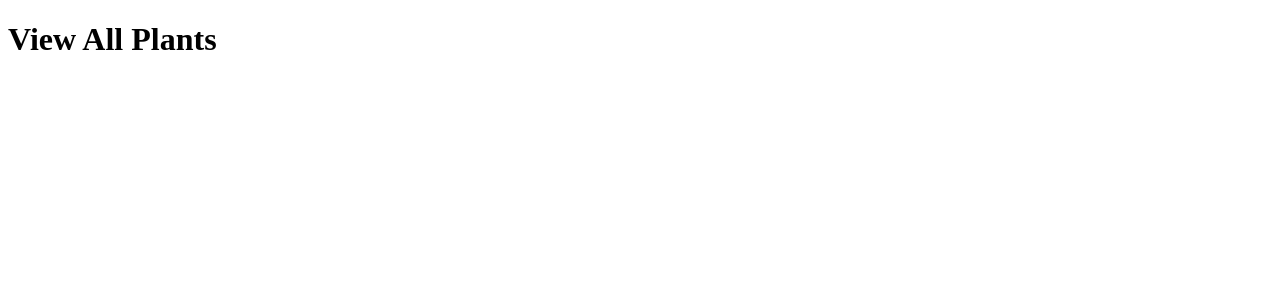
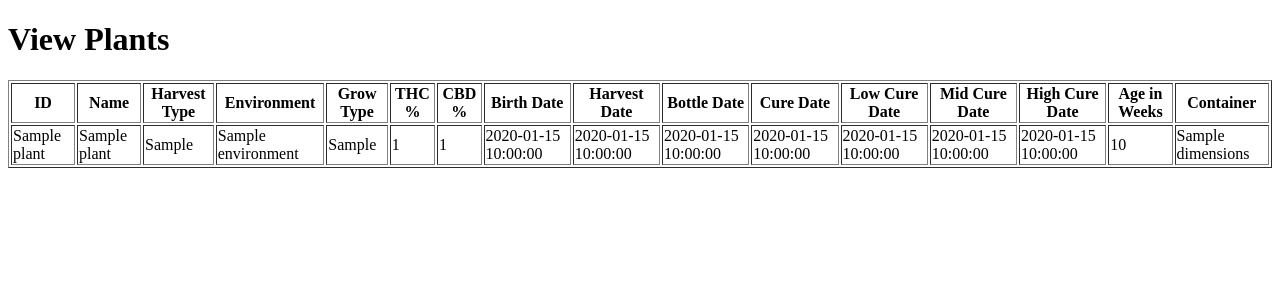
Before and after one commit to 13alvone/veg-crib, a Flask app: template templates/view_plants.html in a window 1280 px wide. Shown: the top 300 px of the page. Run offline with Flask 2, Linux system fonts and the light colour scheme; the template is opened without the code that fills it: most values are stand-ins (such as "Sample title", 1, 10 or a date in 2020).

Commit message:
Updated several components, but this is in no way a working version. More a demo of things to come.

```diff
--- a/app.py
+++ b/app.py
@@ -1,4 +1,7 @@
 from flask import Flask, render_template, request, redirect, url_for
+from datetime import datetime, timedelta
+import math
+
 from veg_crib_manage import Backend, Chemical, ContainerEnvironment, Plant, PlantContainer
 
 app = Flask(__name__)
@@ -27,25 +30,42 @@ def add_environment():
         return redirect(url_for('index'))
     return render_template('add_environment.html')
 
-@app.route('/add_plant', methods=['GET', 'POST'])
+@app.route('/add_plant', methods=['POST'])
 def add_plant():
+    environment_name = request.form.get('environment', None)
+
+    if not environment_name:
+        return "Error: No environment selected or available"
+
     if request.method == 'POST':
         name = request.form['name']
         harvest_type = request.form['harvest_type']
         environment_name = request.form['environment']
         environment = backend.completed_dict['container_environments'].get(environment_name)
-        new_plant = Plant(name, harvest_type, environment, id)
-        backend.completed_dict['plants'][id] = new_plant
-        backend.update_database()
-        return redirect(url_for('index'))
+        grow_type = request.form['grow_type']
+        thc = float(request.form['thc'])
+        cbd = float(request.form['cbd'])
+        birth_date_str = request.form['birth_date']
+        birth_date = datetime.strptime(birth_date_str, '%Y-%m-%d').date()
+
+        # Calculations
+        harvest_date = birth_date + timedelta(weeks=17)
+        bottle_date = harvest_date  # Default to harvest_date
+        low_cure_date = birth_date + timedelta(weeks=20)
+        mid_cure_date = birth_date + timedelta(weeks=23, days=3)
+        high_cure_date = birth_date + timedelta(weeks=27)
+        age_in_weeks = math.ceil((datetime.now().date() - birth_date).days / 7)
+
+        # Create Plant object and add to backend
+        new_plant = Plant(name, harvest_type, environment, grow_type, thc, cbd, birth_date,
+                          harvest_date, bottle_date, low_cure_date, mid_cure_date, high_cure_date, age_in_weeks)
+        backend.add_plant(new_plant)
+
+        return redirect(url_for('view_plants'))
+
+    # For GET request, just show the form
     environments = list(backend.completed_dict['container_environments'].keys())
     return render_template('add_plant.html', environments=environments)
-
-#@app.route('/view_environments')
-#def view_environments():
-#    backend.load_from_database()  # Replacing thaw_custom_objects with load_from_database
-#    environments = backend.completed_dict['container_environments']
-#    return render_template('view_environments.html', environments=environments)
 
 @app.route('/view_environments')
 def view_environments():
--- a/templates/view_plants.html
+++ b/templates/view_plants.html
@@ -1,10 +1,54 @@
 <!DOCTYPE html>
-<html>
+<html lang="en">
 <head>
-    <title>View All Plants</title>
+    <meta charset="UTF-8">
+    <title>View Plants</title>
 </head>
 <body>
-    <h1>View All Plants</h1>
-    <!-- List of plants will go here -->
+    <h1>View Plants</h1>
+    <table border="1">
+        <thead>
+            <tr>
+                <th>ID</th>
+                <th>Name</th>
+                <th>Harvest Type</th>
+                <th>Environment</th>
+                <th>Grow Type</th>
+                <th>THC %</th>
+                <th>CBD %</th>
+                <th>Birth Date</th>
+                <th>Harvest Date</th>
+                <th>Bottle Date</th>
+                <th>Cure Date</th>
+                <th>Low Cure Date</th>
+                <th>Mid Cure Date</th>
+                <th>High Cure Date</th>
+                <th>Age in Weeks</th>
+                <th>Container</th>
+            </tr>
+        </thead>
+        <tbody>
+            {% for id, plant in plants.items() %}
+                <tr>
+                    <td>{{ id }}</td>
+                    <td>{{ plant.name }}</td>
+                    <td>{{ plant.harvest_type }}</td>
+                    <td>{{ plant.environment.name }}</td>
+                    <td>{{ plant.grow_type }}</td>
+                    <td>{{ plant.thc_percentage }}</td>
+                    <td>{{ plant.cbd_percentage }}</td>
+                    <td>{{ plant.birth_date }}</td>
+                    <td>{{ plant.harvest_date }}</td>
+                    <td>{{ plant.bottle_date }}</td>
+                    <td>{{ plant.cure_date }}</td>
+                    <td>{{ plant.low_cure_date }}</td>
+                    <td>{{ plant.mid_cure_date }}</td>
+                    <td>{{ plant.high_cure_date }}</td>
+                    <td>{{ plant.age_in_weeks }}</td>
+                    <td>{{ plant.container.dimensions }}</td>
+                </tr>
+            {% endfor %}
+        </tbody>
+    </table>
 </body>
 </html>
--- a/veg_crib_manage.py
+++ b/veg_crib_manage.py
@@ -104,23 +104,22 @@ class Chemical:
         return self.description
 
 class Plant:
-    def __init__(self, _name, _harvest_type, _environment, _id, _grow_type='standard', _thc_percentage=0, _cure='',
-                 _cbd_percentage=0, _birth_date=datetime.date.today(), _container_rxd='12x14'):
-        self.id = _id
-        self.name = f'{_name}'
-        self.harvest_type = _harvest_type
-        self.environment = _environment
-        self.grow_type = _grow_type
-        self.thc_percentage = _thc_percentage
-        self.cbd_percentage = _cbd_percentage
-        self.birth_date = f'{_birth_date}'
-        self.harvest_date = f'{(_birth_date + datetime.timedelta(days=112)).strftime("%x")}'
-        self.bottle_date = f'{(_birth_date + datetime.timedelta(days=119)).strftime("%x")}'
-        self.low_cure_date = f'{(_birth_date + datetime.timedelta(days=140)).strftime("%x")}'
-        self.mid_cure_date = f'{(_birth_date + datetime.timedelta(days=168)).strftime("%x")}'
-        self.high_cure_date = f'{(_birth_date + datetime.timedelta(days=196)).strftime("%x")}'
-        self.cure_date = self.low_cure_date
-        self.age_in_weeks = self.calculate_week_count()
+    def __init__(self, name, harvest_type, environment, grow_type, thc, cbd, birth_date,
+                 harvest_date, bottle_date, low_cure_date, mid_cure_date, high_cure_date, age_in_weeks, id=None):
+        self.id = id if id else generate_new_id()  # Assuming you have a function to generate new IDs
+        self.name = name
+        self.harvest_type = harvest_type
+        self.environment = environment
+        self.grow_type = grow_type
+        self.thc = thc
+        self.cbd = cbd
+        self.birth_date = birth_date
+        self.harvest_date = harvest_date
+        self.bottle_date = bottle_date
+        self.low_cure_date = low_cure_date
+        self.mid_cure_date = mid_cure_date
+        self.high_cure_date = high_cure_date
+        self.age_in_weeks = age_in_weeks
         self.container = PlantContainer(self, _container_rxd, self.environment)
         self.fully_complete = True
 
```
Also changed, not shown: templates/add_plant.html (+31 -9 lines), templates/view_environments.html (+6 -28 lines), database/veg_crib.db.
